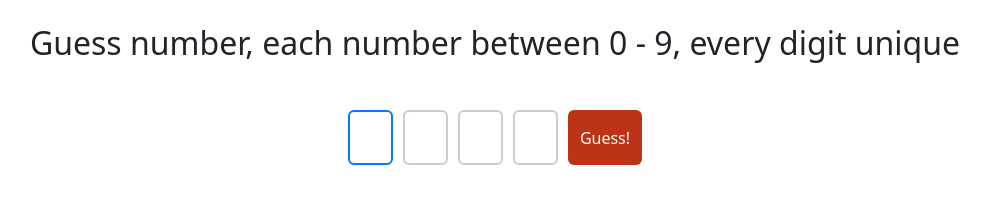
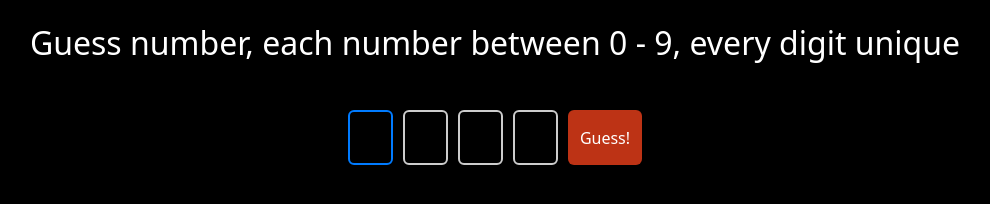
Before and after one commit to BlackJack255/Html_Games, a plain HTML site: page 001_Guess_Number_Bulls_and_Cows/index.html in a window 1280 px wide. Shown: the whole page, without its empty margins (145-1135 px from the left). Drawn offline with nearby package versions, Linux system fonts and the light colour scheme.

Commit message:
feat: css style add and run dark mode

```diff
--- a/001_Guess_Number_Bulls_and_Cows/index.html
+++ b/001_Guess_Number_Bulls_and_Cows/index.html
@@ -7,19 +7,19 @@
         <link href="style.css" rel="stylesheet"/>
         <title>Guess Number</title>
     </head>
-    <body>
+    <body class="dark-mode">
         <br>
-        <h2 class="digit-group">Guess number, each number between 0 - 9, every digit unique</h2>
+        <h2 class="digit-group dark-mode">Guess number, each number between 0 - 9, every digit unique</h2>
 
-        <h4 class="digit-group" id="guess-table"></h4>
-        <h5 class="digit-group" id="warning-str"><br></h5>
+        <h4 class="digit-group dark-mode" id="guess-table"></h4>
+        <h5 class="digit-group dark-mode" id="warning-str"><br></h5>
 
         <!-- restrict input numerical, oninput https://stackoverflow.com/questions/68394492/input-with-type-number-that-allows-only-numbers-to-be-typed-->
         <div class="digit-group">
-            <input type="text" maxlength="1" pattern="[0-9]" inputmode="numeric" class="digit-input" oninput="this.value = this.value.replace(/\D/g, '')" autofocus />
-            <input type="text" maxlength="1" pattern="[0-9]" inputmode="numeric" class="digit-input" oninput="this.value = this.value.replace(/\D/g, '')"/>
-            <input type="text" maxlength="1" pattern="[0-9]" inputmode="numeric" class="digit-input" oninput="this.value = this.value.replace(/\D/g, '')"/>
-            <input type="text" maxlength="1" pattern="[0-9]" inputmode="numeric" class="digit-input" oninput="this.value = this.value.replace(/\D/g, '')"/>
+            <input type="text" maxlength="1" pattern="[0-9]" inputmode="numeric" class="digit-input dark-mode" oninput="this.value = this.value.replace(/\D/g, '')" autofocus />
+            <input type="text" maxlength="1" pattern="[0-9]" inputmode="numeric" class="digit-input dark-mode" oninput="this.value = this.value.replace(/\D/g, '')"/>
+            <input type="text" maxlength="1" pattern="[0-9]" inputmode="numeric" class="digit-input dark-mode" oninput="this.value = this.value.replace(/\D/g, '')"/>
+            <input type="text" maxlength="1" pattern="[0-9]" inputmode="numeric" class="digit-input dark-mode" oninput="this.value = this.value.replace(/\D/g, '')"/>
             <button class="butt" id="guess-butt">Guess!</button>
         </div>
 
--- a/001_Guess_Number_Bulls_and_Cows/style.css
+++ b/001_Guess_Number_Bulls_and_Cows/style.css
@@ -1,3 +1,8 @@
+.dark-mode {
+  color: white;
+  background-color: black;
+}
+
 .digit-group {
   display: flex;
   gap: 10px;
```
